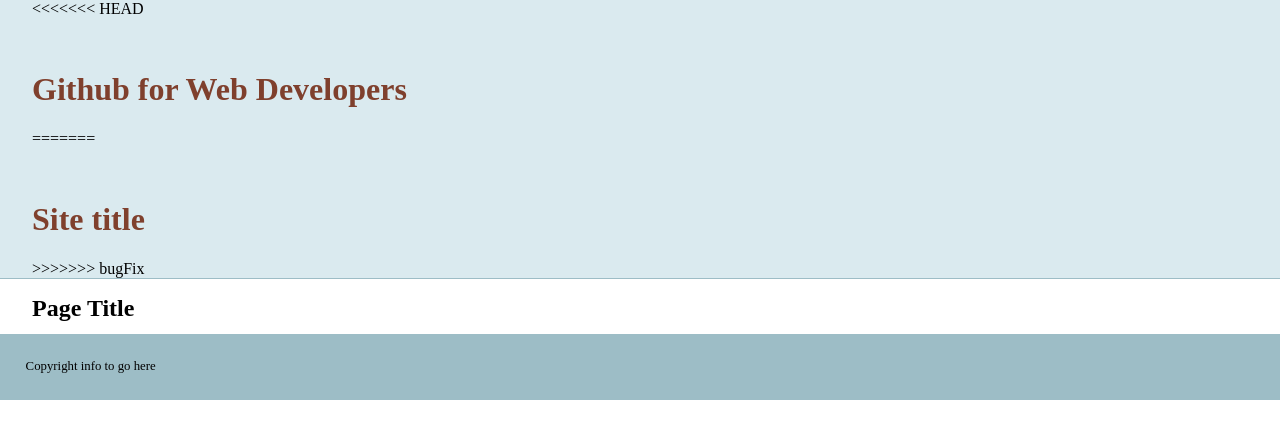
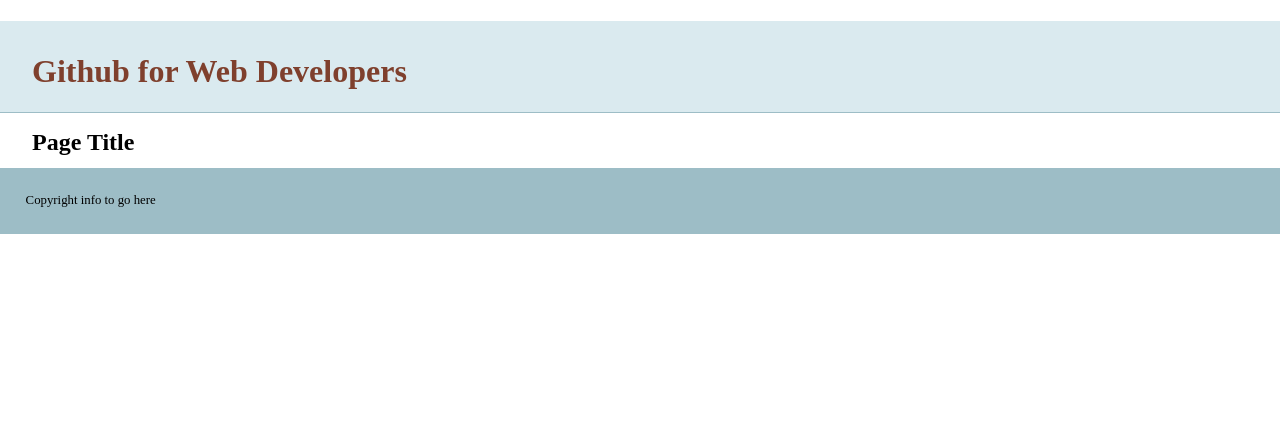
Before and after one commit to IBpositive/git-basics, a plain HTML site: page index.html in a window 1280 px wide. Drawn offline with nearby package versions, Linux system fonts and the light colour scheme.

Commit message:
didn't save for last merge, commiting saved file

```diff
--- a/index.html
+++ b/index.html
@@ -14,11 +14,7 @@
     </head>
     <body>
     <header>
-<<<<<<< HEAD
         <h1><span aria-hidden="true" data-icon="&#xE087;" class="github-icon"></span>Github for Web Developers</h1>
-=======
-	<h1>Site title</h1>
->>>>>>> bugFix
     </header>
     <nav id="pageNav">
     </nav>
```
